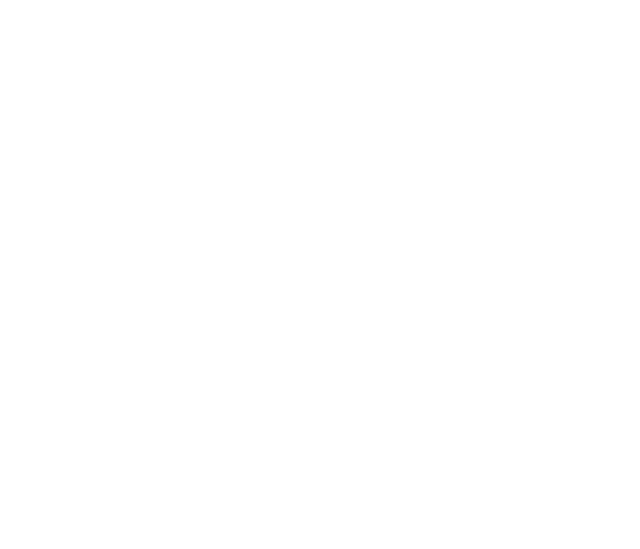
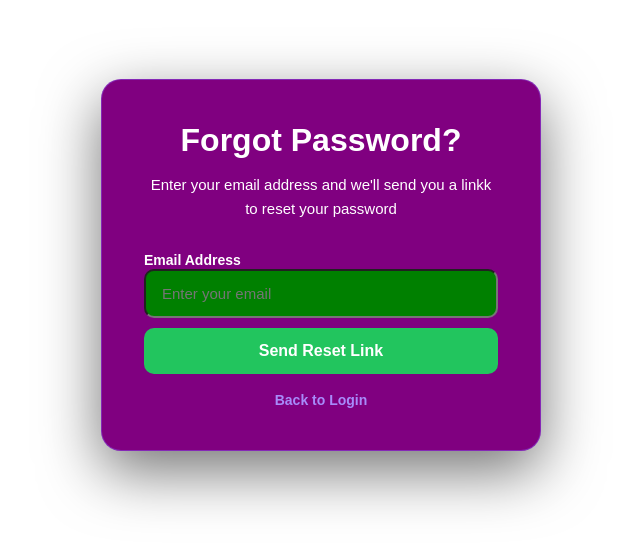
Before and after one commit to Ebidavs/multi-vendor-marketplace, a React app in the folder frontend/: page /forgot-password in a window 1280 px wide. Before the commit this address had no page. Shown: the part 135-684 px from the top of the page, without its empty margins (319-959 px from the left). Built offline with nearby package versions, Linux system fonts and the light colour scheme; the HTML template or start-up script is replaced by a standard one.

Commit message:
Add forgot password page

```diff
--- a/frontend/src/App.jsx
+++ b/frontend/src/App.jsx
@@ -1,17 +1,20 @@
 import { Routes, Route} from "react-router-dom";
 import Home from "./pages/Home";
-import Products from "./pages/products";
+
 import Login from "./pages/login";
 import Register from "./pages/register";
+import ForgotPassword  from "./pages/forgot-password";
 
 function App() {
   return (
     <Routes>
       <Route path="/"
       element={<Home />} />
-      <Route path="/products" element={<Products />} />
+
       <Route path="/login" element={<Login />} />
       <Route path="/register" element={<Register />} />
+      <Route path="/forgot-password" element={<ForgotPassword />} />
+
       </Routes>
   )
 }
--- a/frontend/src/components/Navbar.jsx
+++ b/frontend/src/components/Navbar.jsx
@@ -10,7 +10,7 @@
 
             <div className="navbar-links">
                 <a href="/">Home</a>
-                <a href="/products">Products</a>
+
                 <a href="/login">login</a>
                 <a href="/register">Register</a>
             </div>
--- a/frontend/src/pages/Home.css
+++ b/frontend/src/pages/Home.css
@@ -119,5 +119,44 @@
 }
 .category-card {
     padding: 30px;
-    border-radius: 16px
+    border-radius: 16px;
+    background: white;
+    text-align: center;
+    box-shadow: 0 5px 20px rgba(0, 0, 0, 0.06);
+    transition: 0.3s;
+
 }
+.category-card:hover {
+    transform: translateY(-5px);
+}
+.category-icon {
+    font-size: 45px;
+    margin-bottom: 15px;
+
+}
+.category-card h3 {
+    margin:  0 0 8px;
+}
+.category-card p {
+    margin: 0;
+    color: #777;
+}
+/* MOBILE */
+.hero-content h1 {
+    @media  (max-width: 768px ){
+        .home-hero {
+            padding: 50px 6%;
+
+        }
+        .hero-content h1 {
+            font-size: 42px;
+        }
+        .trust-section,
+        .category-grid {
+            grid-template-columns: 1 fr;
+        }
+        .home-section {
+            padding: 50px 6%;
+        }
+    }
+}
--- /dev/null
+++ b/frontend/src/pages/forgot-password.css
@@ -0,0 +1,91 @@
+/* ========= FORGOT PASSWORD PAGE ==========*/
+.forgot-page {
+    min-height:  100vh !important;
+    width: 100% !important;
+    background: white !important;
+    display: flex !important;
+    align-items: center !important;
+    justify-content: center !important;
+    padding: 40px 20px !important;
+    box-sizing: border-box !important;
+    color: #ffffff;
+}
+.forgot-card{
+    width: 100% !important;
+    max-width: 440px !important;
+    padding: 42px !important;
+    box-sizing: border-box !important;
+    background:purple !important;
+    border: 1px solid rgba(139, 92, 246, 0.45) !important;
+    border-radius:  20px !important;
+    box-shadow:  0 20px 60px rgba(0, 0, 0, 0.55) !important;
+
+
+}
+.forgot-card h1 {
+    margin: 0 0 14px !important;
+    color: #ffffff !important;
+    font-size: 32px !important;
+    font-weight: 700 !important;
+    text-align: center !important;
+}
+.forgot-card p {
+    margin:  0 0 30px !important;
+    color: white !important;
+    font-size: 15px !important;
+    line-height:  1.6 !important;
+    text-align: center !important;
+}
+.forgot-card label {
+    color: #ffffff !important;
+    font-size: 14px !important;
+    font-weight: 600 !important;
+}
+.forgot-card input {
+    width: 100% !important;
+    padding: 14px 16px !important;
+    box-sizing: border-box !important;
+    background-color: green !important;
+    border: 1px solid greeb !important;
+    border-radius: 10px !important;
+    font-size: 15px !important;
+    outline: none;
+
+}
+.forgot-card input:focus {
+    border-color: #8b5cf6;
+    box-shadow: 0 0 0m3px rgba(139, 92, 246, 0.15) !important;
+
+}
+.forgot-card button {
+    width: 100% !important;
+    padding: 14px !important;
+    margin-top: 10px !important;
+    background: #22c55e !important;
+    color: white !important;
+    border: none !important;
+    border-radius:  10px !important;
+    font-size: 16px !important;
+    font-weight: 700 !important;
+    cursor: pointer !important ;
+    transition:  0.3s ease !important;
+
+}
+.forgot-card button:hover {
+    background: #16a34a !important;
+    transform: translateY(-2px) !important;
+
+
+}
+.forgot-card a {
+    display: block !important;
+    margin-top: 18px !important;
+    text-align: center !important;
+    color: #a78bfa !important;
+    font-size: 14px !important;
+    font-weight: 600 !important;
+    text-decoration: none !important;
+}
+.forgot-card a:hover {
+    color: white !important;
+}
--- /dev/null
+++ b/frontend/src/pages/forgot-password.jsx
@@ -0,0 +1,24 @@
+import "./forgot-password.css";
+
+function ForgotPassword() {
+    return (
+        <div className="forgot-page">
+            <div className="forgot-card">
+            <h1 >Forgot Password?</h1>
+
+            <p>Enter your email address and we'll send you a linkk to reset your password</p>
+
+            <form>
+
+                <label>Email Address</label>
+
+                <input type="email" placeholder="Enter your email" required></input>
+                <button type="submit">Send Reset Link</button>
+
+                <a href="/login">Back to Login</a>
+            </form>
+        </div>
+        </div>
+    );
+}
+export default ForgotPassword;
--- a/frontend/src/pages/products.css
+++ /dev/null
@@ -1,70 +0,0 @@
-.products-page {
-    padding: 40px 60px;
-    background-color: #f8faf8;
-    min-width: 100vh;
-}
-.products-page h1 {
-    color: #222;
-    font-size: 36px;
-    margin-bottom: 10px;
-}
-.products-page > p {
-    color: #666;
-    margin-bottom: 30px;
-
-}
-.product-grid {
-    display: grid;
-    grid-template-columns: repeat(3, 1fr);
-    gap: 30px;
-}
-.product-card {
-    background-color: white;
-    border-radius: 10px;
-    padding: 20px;
-    box-shadow: 0 4px 12px rgba(0, 0, 0, 0.08);
-    display: flex;
-    flex-direction: column;
-    height: 100%;
-    box-sizing: border-box;
-}
-.product-image {
-    height: 180px;
-    background-color: #f1f1f1;
-    border-radius: 8px;
-    display: flex;
-    align-items: center;
-    justify-content: center;
-    color: #777;
-    margin-bottom: 15px;
-    width: 100%;
-}
-.product-card h2 {
-    margin: 0 0 8px;
-    font-size: 20px;
-
-}
-.product-card p {
-    font-size: 0 0 15px;
-    color: red;
-    line-height: 1.5;
-}
-
-.product-card span {
-    display: block;
-    color:purple;
-    margin-bottom: 15px;
-
-}
-.product-card button {
-    width: 100%;
-    padding:10px;
-    border:none;
-    border-radius: 6px;
-    background-color: #087f3e;
-    cursor: pointer;
-    color: white;
-}
-.product-card button:hover {
-    background-color: #056631;
-}
--- a/frontend/src/pages/products.jsx
+++ /dev/null
@@ -1,62 +0,0 @@
-import "./products.css"
-
-function Products(){
-    return (
-
-        <div className="products-page">
-            <h1>Products</h1>
-            <p>Explore products from different vendors.</p>
-
-
-
-                <div className="product-grid">
-
-                <div className="product-card">
-                    <div className="product-image">Electronics</div>
-                    <h2>Electronics</h2>
-                    <p>Phones, laptops, gadgets and more.</p>
-                    <button>Shop Now</button>
-
-                </div>
-                <div className="product-card">
-                    <div className="product-image">Fashion</div>
-                    <h2>Fashion</h2>
-                    <p>Clothing, shoes, bags and accessories</p>
-                    <button>Shop Now</button>
-                </div>
-
-                <div className="product-card">
-                    <div className="product-image">Makeup & Beauty</div>
-                    <h2>Makeup & Beauty</h2>
-                    <p>Makeup, skincare and beauty products</p>
-                    <button>Shop Now</button>
-                </div>
-            <div className="product-card">
-                <div className="product-image">Home & Kitchen</div>
-                <h2>Home & Kitchen</h2>
-                <p>Furniture, kitchen items and home essentials</p>
-                <button>Shop Now</button>
-            </div>
-
-            <div className="product-card">
-        <div className="product-image">Shoes & Bags</div>
-        <h2>Shoes & Bags</h2>
-        <p>Footwear, handbag, backpacks and more.</p>
-        <button>Shop Now</button>
-            </div>
-
-            <div className="product-card">
-                <div className="product-image">Sports & Fitness</div>
-                <h2>Sports & Fitness</h2>
-                <p>Sportswear, gym equipment and fitness essentials.</p>
-                <button>Shop Now</button>
-            </div>
-            </div>
-    </div>
-
-
-
-
-    );
-}
-export default Products
```
